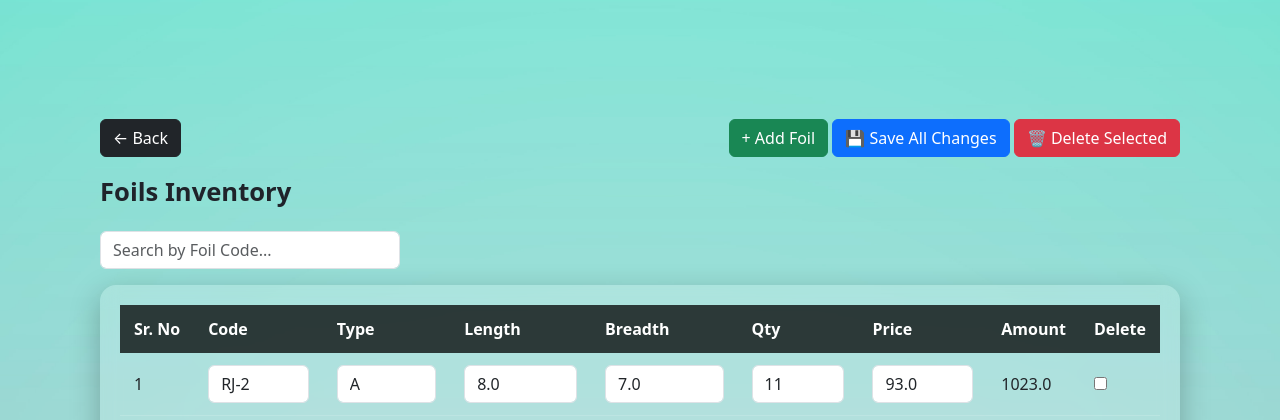
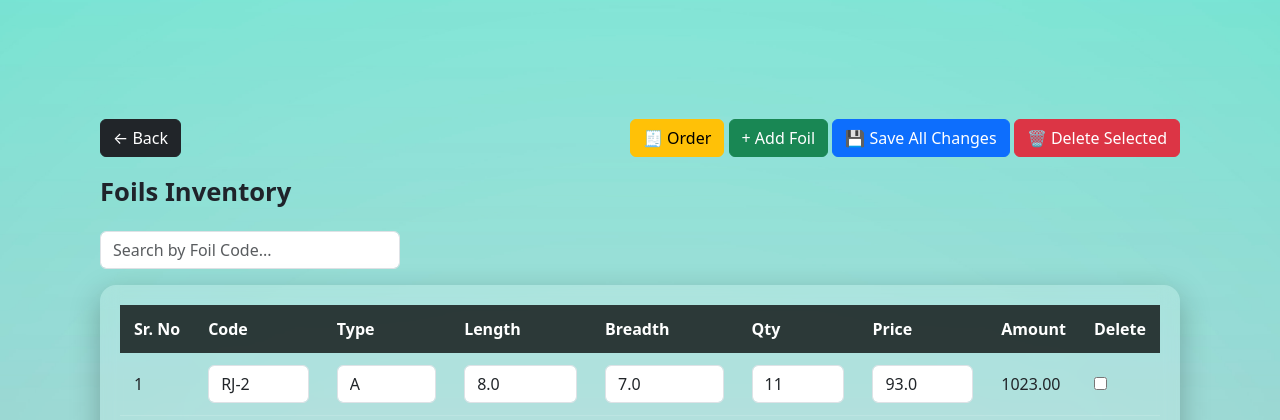
Before and after one commit to 23f2001943/inventory-management-project, a Flask app: template templates/admin/foil.html in a window 1280 px wide. Shown: the part 56-476 px from the top of the page. Run offline with Flask 3, Linux system fonts and the light colour scheme; the template is opened without the code that fills it: values that come from a table or form of the project are taken from there, others are empty; some libraries are stand-ins or nearby versions.

Commit message:
ORDER STORING IN DATABASE

```diff
--- a/templates/admin/foil.html
+++ b/templates/admin/foil.html
@@ -14,6 +14,9 @@
     </a>
 
     <div>
+        <button class="btn btn-warning" onclick="toggleOrderBox()">
+    🧾 Order
+</button>
         <button class="btn btn-success"
             onclick="document.getElementById('add-row').style.display='table-row'">
             + Add Foil
@@ -42,6 +45,37 @@
     class="form-control mb-3"
     style="max-width: 300px;"
 >
+
+<div id="orderBox" style="display:none; margin-bottom:20px;" class="glass-table">
+
+    <table style="width:100%;">
+        <thead>
+            <tr>
+                <th>Sr. No</th>
+                <th>Code</th>
+                <th>Qty</th>
+                <th>Price</th>
+                <th>Amount</th>
+            </tr>
+        </thead>
+
+        <tbody id="orderTableBody">
+            <!-- rows will be added dynamically -->
+        </tbody>
+    </table>
+    <div style="display:flex; justify-content:space-between; margin-top:10px;">
+
+    <!-- ✅ SUBMIT BUTTON -->
+    <button type="button" class="btn btn-primary" onclick="submitOrder()">
+        Submit Order
+    </button>
+
+    <!-- ADD ROW BUTTON -->
+    <button class="btn btn-success" onclick="addOrderRow()"> + </button>
+
+</div>
+
+</div>
 
     <form id="bulkForm" method="POST" action="{{ url_for('admin.bulk_update_foils') }}">
 <div class="glass-table">
@@ -116,6 +150,87 @@
 const searchInput = document.getElementById("searchInput");
 const tableBody = document.getElementById("foilTableBody");
 
+function submitOrder() {
+    const rows = document.querySelectorAll("#orderTableBody tr");
+
+    let orderData = [];
+
+    rows.forEach(row => {
+        const item_id = row.querySelector(".order-item-id")?.value;
+const code = row.querySelector(".order-search")?.value;
+        const qty = row.querySelector(".order-qty")?.value;
+        const price = row.querySelector(".order-price")?.value;
+
+        if (!code || !qty) return;
+
+        orderData.push({
+    item_id: item_id,
+    code: code,
+    quantity: qty,
+    price: price
+});
+    });
+
+    if (orderData.length === 0) {
+        alert("No items in order");
+        return;
+    }
+
+    fetch("/admin/orders/create", {
+        method: "POST",
+        headers: {
+            "Content-Type": "application/json"
+        },
+        body: JSON.stringify(orderData)
+    })
+    .then(res => res.json())
+    .then(data => {
+        alert("Order submitted successfully");
+
+        // clear table
+        document.getElementById("orderTableBody").innerHTML = "";
+    });
+}
+
+function toggleOrderBox() {
+    const box = document.getElementById("orderBox");
+    box.style.display = box.style.display === "none" ? "block" : "none";
+}
+
+function addOrderRow() {
+    const tbody = document.getElementById("orderTableBody");
+    const rowCount = tbody.children.length + 1;
+
+    const row = document.createElement("tr");
+
+    row.innerHTML = `
+        <td class="order-sr">${rowCount}</td>
+
+        <td style="position:relative;">
+    <input class="form-control order-search" placeholder="Search item...">
+    <input type="hidden" class="order-item-id">
+    <div class="autocomplete-list"></div>
+</td>
+
+        <td><input type="number" class="form-control order-qty"></td>
+
+        <td><input type="number" class="form-control order-price"></td>
+
+        <td class="order-amount">0</td>
+    `;
+
+    tbody.appendChild(row);
+    updateOrderSerials();
+}
+
+function updateOrderSerials() {
+    const rows = document.querySelectorAll("#orderTableBody tr");
+
+    rows.forEach((row, index) => {
+        row.querySelector(".order-sr").innerText = index + 1;
+    });
+}
+
 function updateAmounts() {
     const rows = document.querySelectorAll("#foilTableBody tr");
 
@@ -163,14 +278,68 @@ function addFoil() {
     });
 }
 document.addEventListener("input", function(e) {
+
+    // 🔹 INVENTORY TABLE (existing)
     if (e.target.name === "quantity[]" || e.target.name === "price[]" ||
         e.target.name === "quantity" || e.target.name === "price") {
         updateAmounts();
     }
+
+    // 🔹 ORDER TABLE (new)
+    if (e.target.classList.contains("order-qty") ||
+        e.target.classList.contains("order-price")) {
+
+        const row = e.target.closest("tr");
+
+        const qty = parseFloat(row.querySelector(".order-qty").value) || 0;
+        const price = parseFloat(row.querySelector(".order-price").value) || 0;
+
+        row.querySelector(".order-amount").innerText = (qty * price).toFixed(2);
+    }
+
+    // 🔹 AUTOCOMPLETE
+if (e.target.classList.contains("order-search")) {
+
+    const input = e.target;
+    const query = input.value;
+
+    if (query.length < 1) return;
+
+    fetch(`/admin/items/search?q=${query}`)
+        .then(res => res.json())
+        .then(data => {
+
+            let list = input.parentElement.querySelector(".autocomplete-list");
+            list.innerHTML = "";
+
+            data.forEach(item => {
+                let option = document.createElement("div");
+                option.innerText = item.label;
+                option.style.padding = "5px";
+                option.style.cursor = "pointer";
+
+                option.onclick = () => {
+                    input.value = item.label;
+
+                    const row = input.closest("tr");
+                    row.querySelector(".order-item-id").value = item.id;
+                    row.querySelector(".order-price").value = item.price;
+
+                    const qty = parseFloat(row.querySelector(".order-qty").value) || 0;
+                    row.querySelector(".order-amount").innerText = (qty * item.price).toFixed(2);
+
+                    list.innerHTML = "";
+                };
+
+                list.appendChild(option);
+            });
+        });
+}
 });
 
 document.addEventListener("DOMContentLoaded", function() {
     updateSerialNumbers();
+     updateAmounts();
 });
 
 function updateSerialNumbers() {
```
Also changed, not shown: controller/admin.py (+57 -1 lines), controller/models.py (+28 -0 lines), instance/inventory.db.
